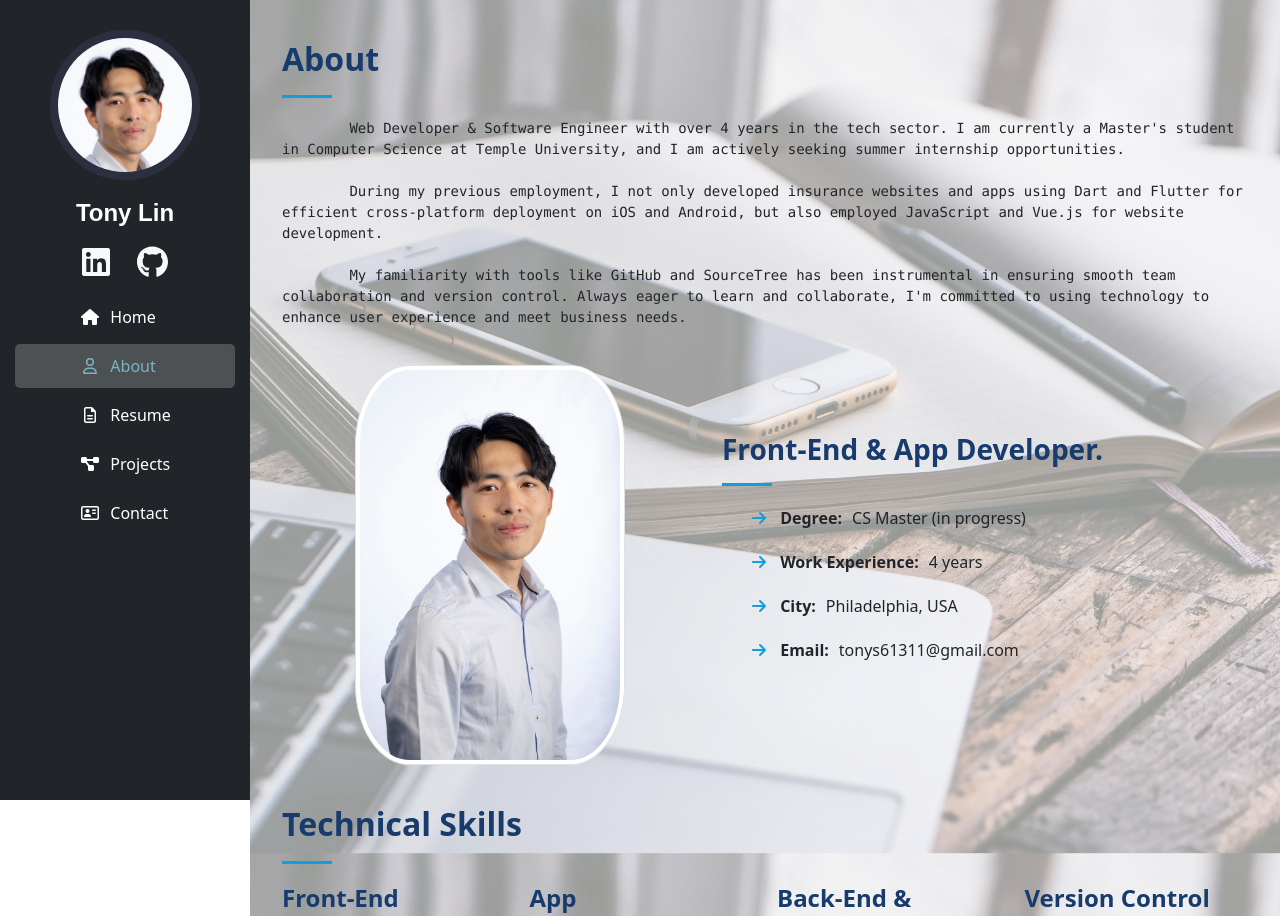
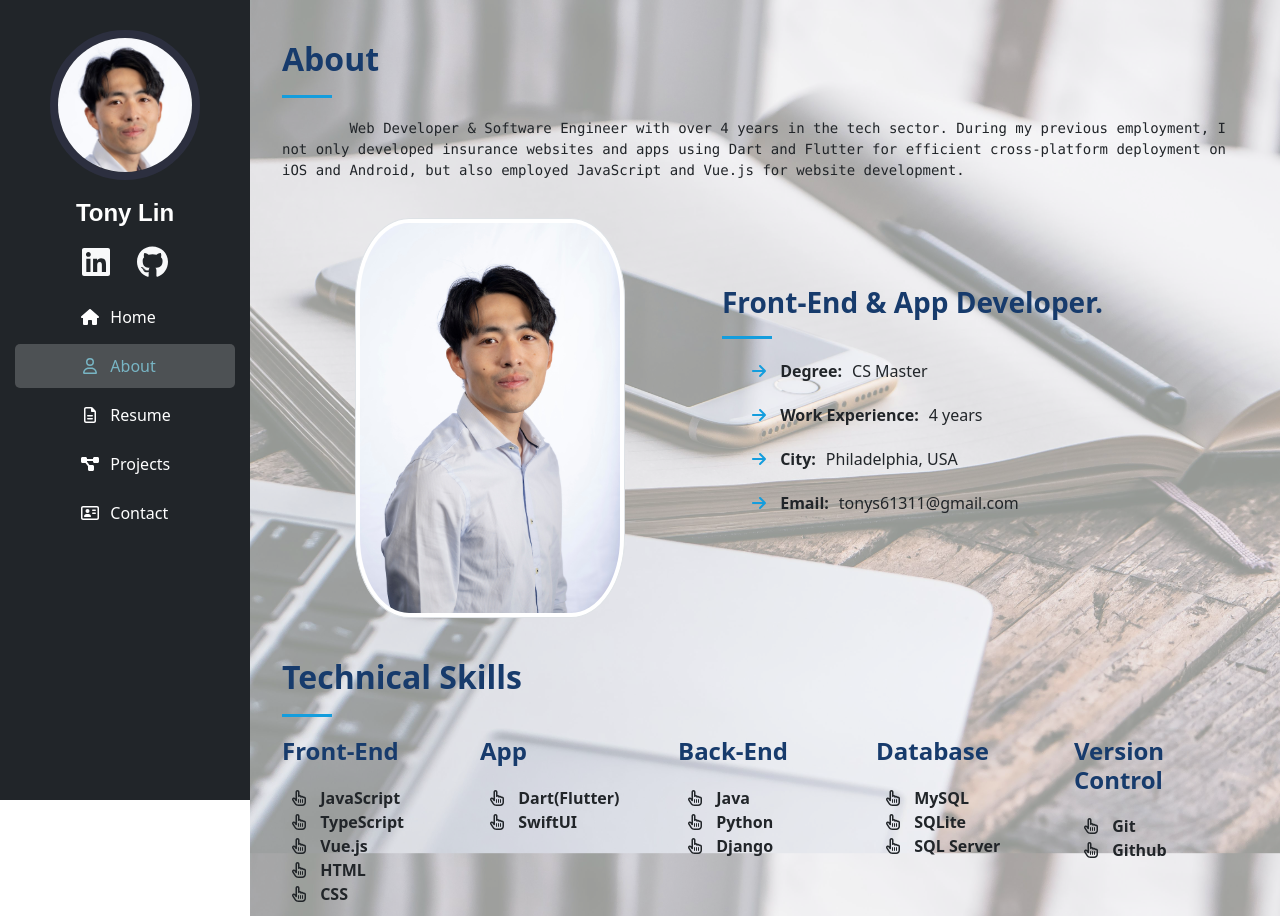
Before and after one commit to tonys61311/personal-portfolio, a Vue app: page /about in a window 1280 px wide. Shown: the top 916 px of the page. Built offline with nearby package versions, Linux system fonts and the light colour scheme.

Commit message:
add project experiences

```diff
--- a/src/views/AboutView.vue
+++ b/src/views/AboutView.vue
@@ -3,11 +3,7 @@
     <div class="box">
       <title-heading title="About"></title-heading>
       <pre class="pre-wrap">
-        Web Developer & Software Engineer with over 4 years in the tech sector. I am currently a Master's student in Computer Science at Temple University, and I am actively seeking summer internship opportunities.
-
-        During my previous employment, I not only developed insurance websites and apps using Dart and Flutter for efficient cross-platform deployment on iOS and Android, but also employed JavaScript and Vue.js for website development.
-
-        My familiarity with tools like GitHub and SourceTree has been instrumental in ensuring smooth team collaboration and version control. Always eager to learn and collaborate, I'm committed to using technology to enhance user experience and meet business needs.
+        Web Developer & Software Engineer with over 4 years in the tech sector. During my previous employment, I not only developed insurance websites and apps using Dart and Flutter for efficient cross-platform deployment on iOS and Android, but also employed JavaScript and Vue.js for website development.
       </pre>
       <div class="row align-items-center justify-content-evenly">
         <div class="col-4 d-flex justify-content-center" data-aos="fade-right">
@@ -51,17 +47,18 @@ import TitleHeading from '@/components/TitleHeading.vue';
 import { FontAwesomeIcon } from '@fortawesome/vue-fontawesome';
 
 const personalInfo = {
-  "Degree:": "CS Master (in progress)",
+  "Degree:": "CS Master",
   "Work Experience:": "4 years",
   "City:": "Philadelphia, USA",
   "Email:": "tonys61311@gmail.com"
 };
 
 const technicalSkills = {
-  "Front-End": ["JavaScript (Vue.js)", "HTML", "CSS"],
+  "Front-End": ["JavaScript", "TypeScript", "Vue.js", "HTML", "CSS"],
   "App": ["Dart(Flutter)", "SwiftUI"],
-  "Back-End & Database": ["Java", "SQLite", "SQL Server"],
-  "Version Control": ["Git", "Github", "SourceTree"]
+  "Back-End": ["Java", "Python", "Django"],
+  "Database": ["MySQL", "SQLite", "SQL Server"],
+  "Version Control": ["Git", "Github"]
 };
 </script>
 
--- a/src/views/ProjectsView.vue
+++ b/src/views/ProjectsView.vue
@@ -10,7 +10,7 @@
                             <b-card-text class="fs-5">
                                 {{ project.description }}
                             </b-card-text>
-                            <a :href="project.websiteLink" class="card-link d-block my-2 custom-link-color" target="_blank">{{ project.websiteLink }}</a>
+                            <a v-if="project.websiteLink" :href="project.websiteLink" class="card-link d-block my-2 custom-link-color" target="_blank">{{ project.websiteLink }}</a>
                             <a :href="project.githubLink" class="link-dark link-opacity-50-hover d-block my-2" target="_blank" rel="noopener noreferrer">
                                 <font-awesome-icon :icon="githubIcon.getIconName()" size="2x" />
                             </a>
@@ -39,11 +39,18 @@ interface Project {
     technologies: string[];
     imagePath: string;
     githubLink: string;
-    websiteLink: string;
+    websiteLink?: string;
 }
 
 
 const projects: Project[] = [
+    {
+        title: "Inventory System",
+        description: "Independently led client talks to understand needs and delivered the project from concept to completion. Built an order check system using Vue.js and TypeScript, speeding client workflows by 70% and boosting efficiency. Designed an intuitive UI with barcode functionality, reducing shipping errors by 80% and enhancing order accuracy.",
+        technologies: ["Vue.js", "TS", "HTML", "CSS"],
+        imagePath: require('@/assets/img/InventorySystem.png'),
+        githubLink: "https://github.com/tonys61311/inventory-system.git",
+    },
     {
         title: "MineSweeper, Mobile App and Website",
         description: "I utilized Flutter to develop a cross-platform version of the classic MineSweeper game. This project showcases my ability in modular programming and reusing components for efficient development, allowing for seamless updates and feature enhancements without compromising the user experience.",
@@ -63,11 +70,18 @@ const projects: Project[] = [
     {
         title: "Portfolio Website",
         description: "My portfolio website is a Vue.js project crafted with HTML, CSS, JavaScript, and TypeScript to create a responsive website. The project is a showcase of my dedication to clean, modular design principles, ensuring scalability and maintainability.",
-        technologies: ["Vue.js", "HTML", "CSS", "JS", "TS"],
+        technologies: ["Vue.js", "TS", "HTML", "CSS"],
         imagePath: require('@/assets/img/portfolio.png'),
         githubLink: "https://github.com/tonys61311/personal-portfolio.git",
         websiteLink: "https://hclin.me/",
-    }
+    },
+    {
+        title: "Cloud Drive Application",
+        description: "Developed a cloud-based document storage application using Django, integrating AWS S3 for file storage and AWS RDS (MySQL) for storing user profile information. Implemented user authentication, file upload, viewing, and deletion. Deployed on AWS EC2 with Elastic Load Balancer (ELB) for scalability and high availability.",
+        technologies: ["Python", "Django", "HTML", "CSS"],
+        imagePath: require('@/assets/img/cloudApp.png'),
+        githubLink: "https://github.com/tonys61311/cloudapplication.git",
+    },
 ]
 
 </script>
--- a/src/views/ResumeView.vue
+++ b/src/views/ResumeView.vue
@@ -75,8 +75,7 @@ const resumeData: ResumeData = {
             tagContent: "Aug 2022 - June 2023",
             description: "YU-GIN ENTERPRISE CO LTD, New Taipei City, Taiwan",
             points: [
-                "Crafted a unique, responsive company website using JavaScript, effectively spotlighting the products of my company.",
-                "Adopted Vue.js as a framework for front-end development, ensuring systematic organization and clear demarcation of business functionalities.",
+                "Developed a unique, responsive company website using Vue.js, leveraging modular design to organize business logic, enhance code scalability and reusability, and reduce development and maintenance costs by 50%.",
                 "Employed GitHub as a collaborative tool, ensuring code tracking and updates for the website."
             ]
         },
```
Also changed, not shown: src/assets/img/InventorySystem.png (added), src/assets/img/cloudApp.png (added).
